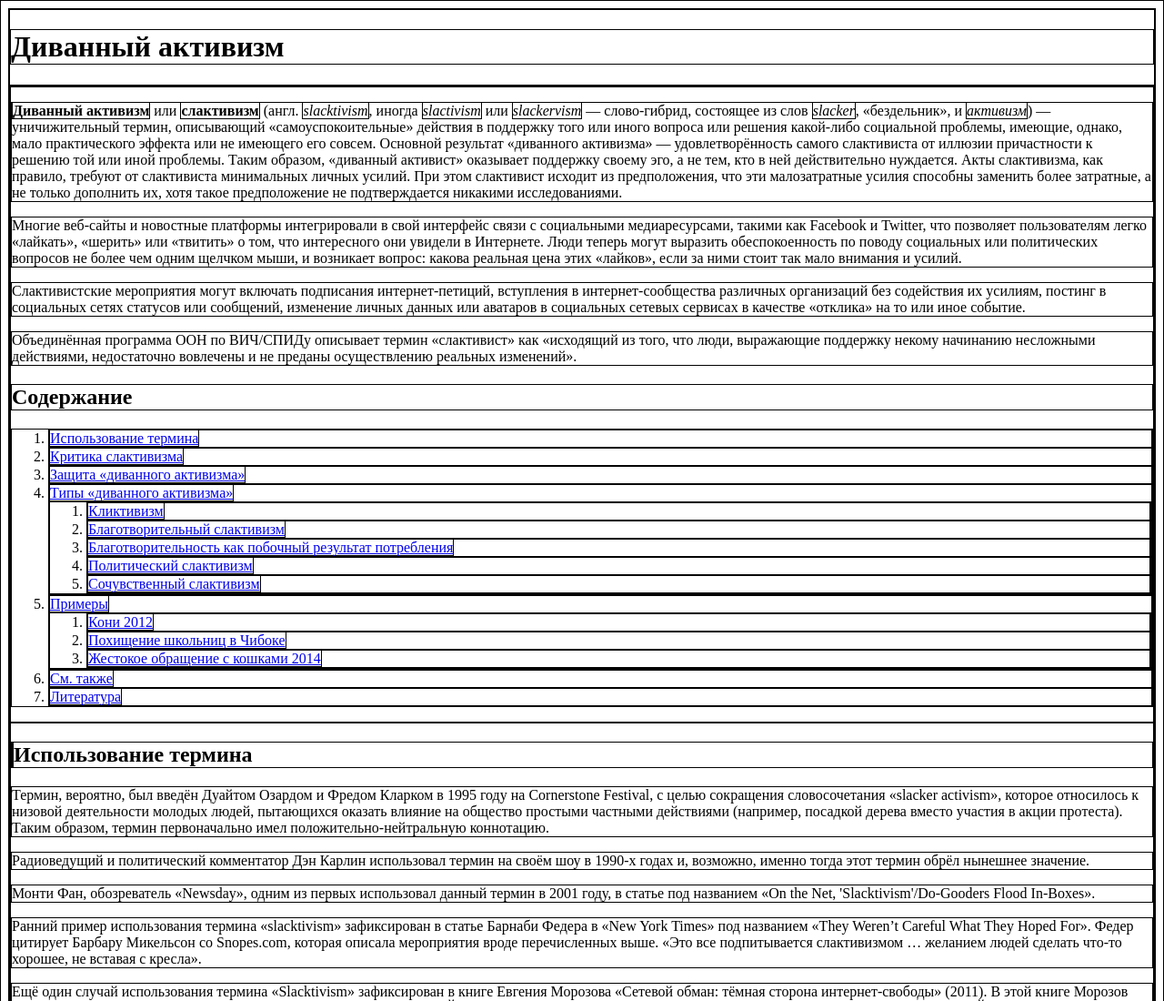
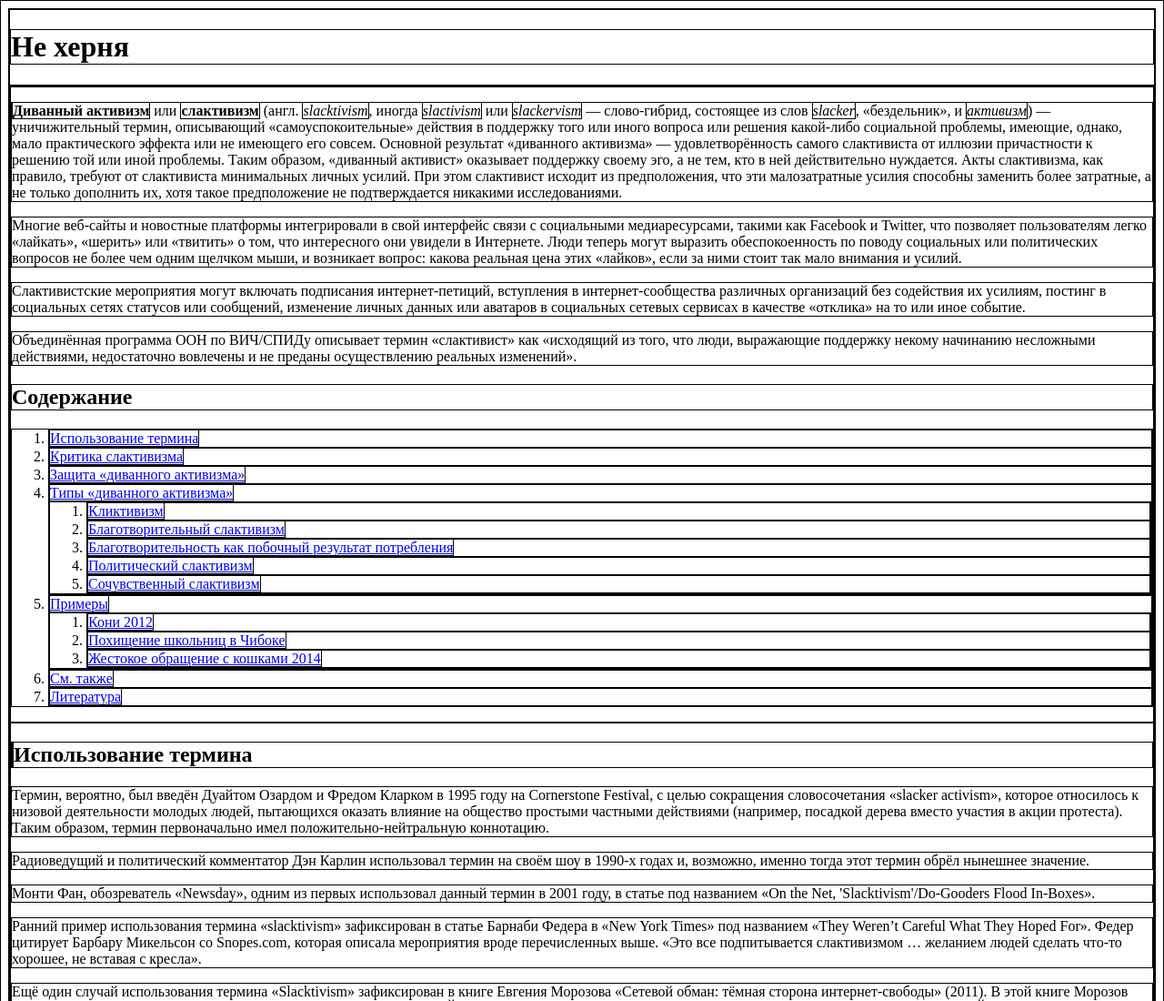
Before and after one commit to mlshv42/itc-homework, a plain HTML site: page homework1/index.html in a window 1280 px wide. Shown: the top 1100 px of the page at 91% size. Drawn offline with Linux system fonts and the light colour scheme.

Commit message:
Fix according to review

```diff
--- a/homework1/index.html
+++ b/homework1/index.html
@@ -12,7 +12,7 @@
 
 <body>
   <header>
-    <h1>Диванный активизм</h1>
+    <h1>Не херня</h1>
   </header>
   <main>
     <div>
```
